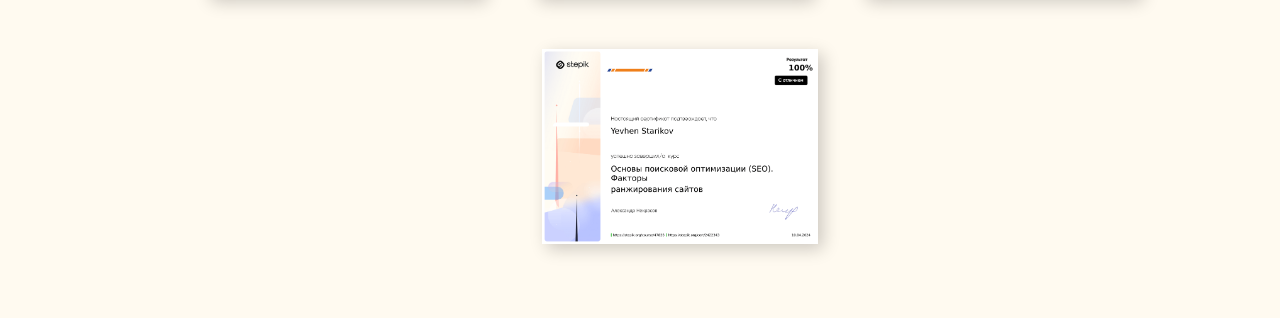
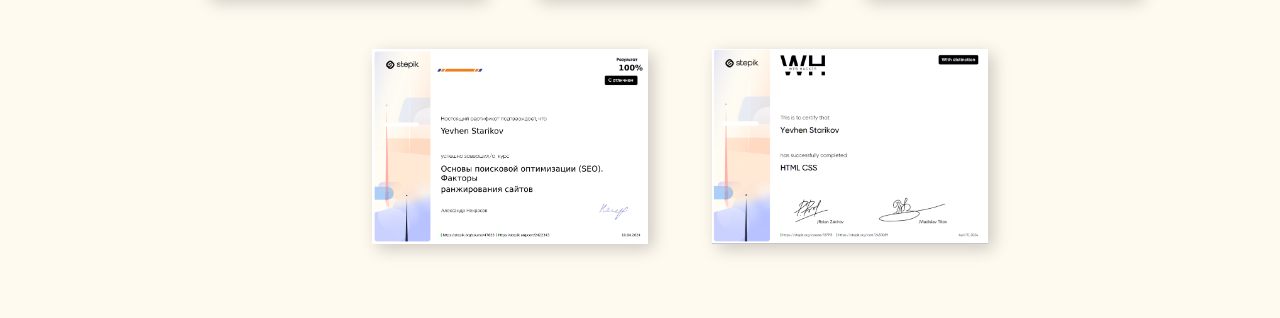
Before and after one commit to EvgenyStar/Resume, a plain HTML site: page Lebenslauf_RU.html in a window 1280 px wide. Shown: the part 1239-1557 px from the top of the page. Drawn offline with Linux system fonts and the light colour scheme.

Commit message:
Update Lebenslauf_RU.html

```diff
--- a/Lebenslauf_RU.html
+++ b/Lebenslauf_RU.html
@@ -103,7 +103,9 @@
    <img src="CSS.png" alt="CSS Zeugnis" id="css">
    <img src="PYTHON.png" alt="Python Zeugnis" id="python">
     </div>
-    <div id="diplom_2"><img src="SEO.png" alt="SEO Zeugnis" id="seo">
+    <div id="diplom_2">
+<img src="SEO.png" alt="SEO Zeugnis" id="seo">
+        <img src="MINI_2.png" alt="HTML & CSS Zeugnis" id="mini">
         </div></main>
     <footer><a href="https://www.linkedin.com/in/evgeny-s-1319b8118/" target="_blank" id="linked"><img src="in.png" id="in" alt="LinkedIn" title="Мой профиль на Linkedin"></a>
         <a href="https://www.fiverr.com/yevhen_starikov?public_mode=true" target="_blank" id="fiverr"><img src="fi.png" id="fi" alt="fiverr" title="Мой профиль на Fiverr"></a>
```
